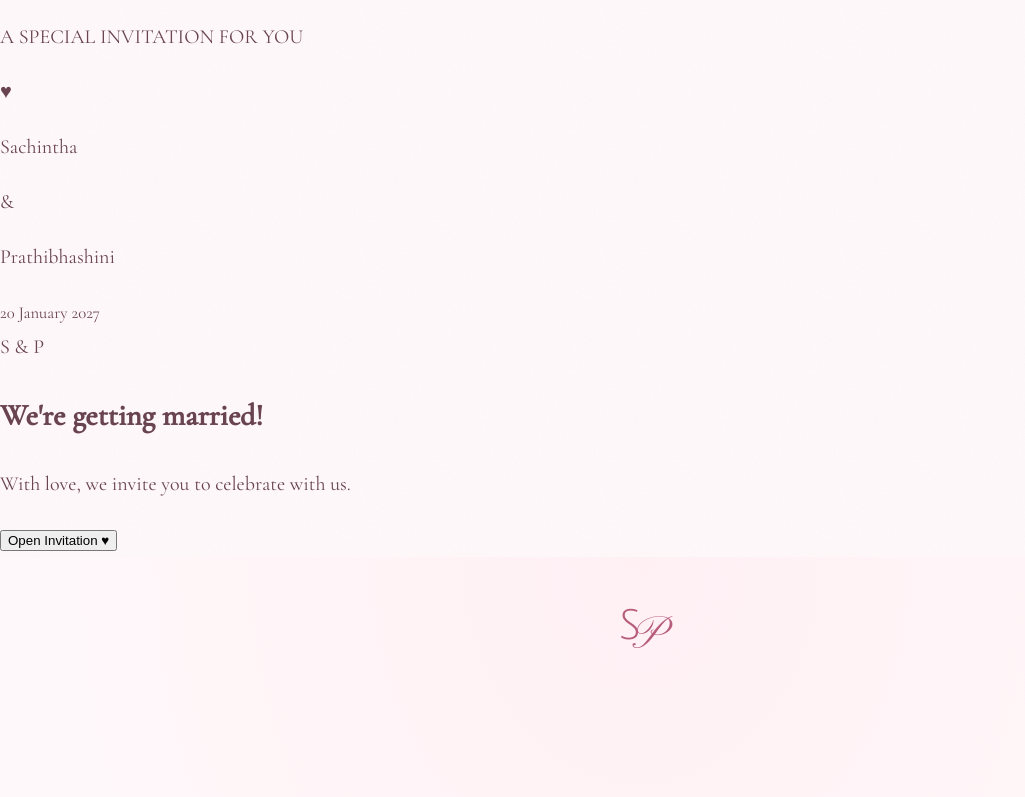
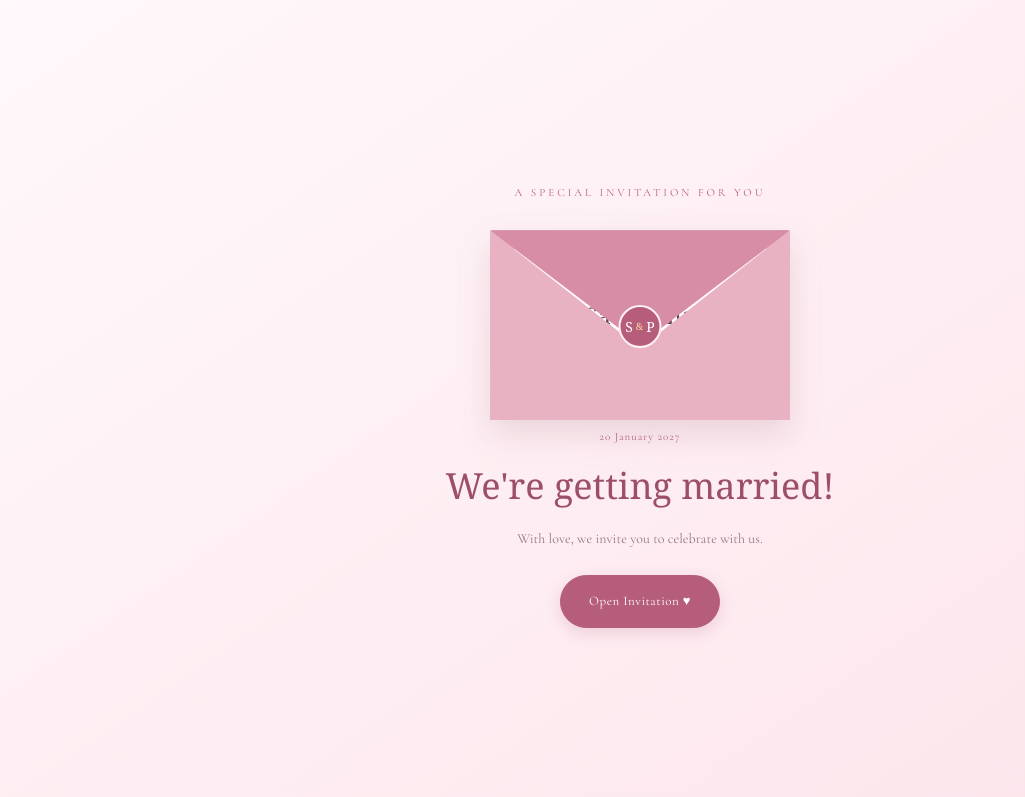
Before and after one commit to Sachintha1998829/sachintha-prathibhashini-wedding, a plain HTML site: page index.html in a window 1280 px wide. Shown: the top 797 px of the page, without its empty margins (0-1025 px from the left). Drawn offline with nearby package versions, Linux system fonts and the light colour scheme.

Commit message:
Update edited.css

```diff
--- a/css/edited.css
+++ b/css/edited.css
@@ -104,3 +104,206 @@ a {
   background-color: var(--rose);
   color: white;
 }
+
+
+
+/* ===== PINK WEDDING ENVELOPE INTRO ===== */
+.envelope-screen {
+  position: fixed;
+  inset: 0;
+  z-index: 9999;
+  display: flex;
+  align-items: center;
+  justify-content: center;
+  padding: 24px;
+  overflow: hidden;
+  background: linear-gradient(145deg, #fff8fa, #fce4eb);
+  text-align: center;
+  transition: opacity 0.9s ease, visibility 0.9s ease;
+}
+
+.envelope-screen.is-open {
+  opacity: 0;
+  visibility: hidden;
+  pointer-events: none;
+}
+
+.envelope-content {
+  width: 100%;
+  max-width: 420px;
+  color: #68434f;
+}
+
+.envelope-small {
+  margin-bottom: 28px;
+  color: #b75d7c;
+  font-size: 11px;
+  letter-spacing: 3px;
+}
+
+.envelope {
+  position: relative;
+  width: min(300px, 80vw);
+  height: 190px;
+  margin: 0 auto 34px;
+  perspective: 900px;
+  filter: drop-shadow(0 14px 16px rgba(120, 55, 78, 0.14));
+}
+
+.envelope-back {
+  position: absolute;
+  inset: 0;
+  border-radius: 5px;
+  background: #e9b2c3;
+}
+
+.envelope-letter {
+  position: absolute;
+  z-index: 2;
+  top: 12px;
+  left: 8%;
+  width: 84%;
+  height: 165px;
+  box-sizing: border-box;
+  padding: 18px 8px;
+  background: #fffdfd;
+  color: #68434f;
+  transition: transform 1s ease 0.35s;
+}
+
+.envelope-letter p {
+  margin: 4px 0;
+  font-family: Georgia, serif;
+  font-size: 23px;
+}
+
+.envelope-letter small {
+  display: block;
+  margin-top: 8px;
+  color: #b75d7c;
+  font-size: 11px;
+  letter-spacing: 1px;
+}
+
+.letter-heart {
+  display: block;
+  margin-bottom: 5px;
+  color: #b75d7c;
+  font-size: 17px;
+}
+
+.letter-amp {
+  color: #c6a15b;
+  font-family: Georgia, serif;
+  font-size: 16px;
+}
+
+.envelope-front {
+  position: absolute;
+  z-index: 3;
+  inset: 0;
+  background: #e9b2c3;
+  clip-path: polygon(0 0, 50% 62%, 100% 0, 100% 100%, 0 100%);
+}
+
+.envelope-flap {
+  position: absolute;
+  z-index: 4;
+  top: 0;
+  left: 0;
+  width: 100%;
+  height: 100%;
+  background: #d88da7;
+  clip-path: polygon(0 0, 100% 0, 50% 60%);
+  transform-origin: top center;
+  transition: transform 0.7s ease;
+}
+
+.envelope-seal {
+  position: absolute;
+  z-index: 5;
+  top: 75px;
+  left: 50%;
+  display: flex;
+  align-items: center;
+  justify-content: center;
+  gap: 3px;
+  width: 43px;
+  height: 43px;
+  border: 2px solid #fff0f4;
+  border-radius: 50%;
+  background: #b75d7c;
+  color: white;
+  font-family: Georgia, serif;
+  font-size: 14px;
+  transform: translateX(-50%);
+  transition: opacity 0.3s ease;
+}
+
+.envelope-seal span {
+  color: #f6dba2;
+  font-size: 10px;
+}
+
+.envelope-title {
+  margin: 0 0 10px;
+  color: #9d4e6a;
+  font-family: Georgia, serif;
+  font-size: clamp(27px, 6vw, 36px);
+  font-weight: normal;
+}
+
+.envelope-subtitle {
+  margin: 0 auto 24px;
+  color: #987783;
+  font-size: 14px;
+  line-height: 1.7;
+}
+
+.envelope-button {
+  padding: 14px 28px;
+  border: 1px solid #b75d7c;
+  border-radius: 30px;
+  background: #b75d7c;
+  color: white;
+  font: inherit;
+  font-size: 13px;
+  letter-spacing: 0.5px;
+  cursor: pointer;
+  box-shadow: 0 5px 15px rgba(183, 93, 124, 0.2);
+  transition: background 0.25s ease, transform 0.25s ease;
+}
+
+.envelope-button:hover {
+  background: #9d4e6a;
+  transform: translateY(-2px);
+}
+
+.envelope-screen.is-opening .envelope-flap {
+  transform: rotateX(180deg);
+}
+
+.envelope-screen.is-opening .envelope-letter {
+  transform: translateY(-100px);
+}
+
+.envelope-screen.is-opening .envelope-seal {
+  opacity: 0;
+}
+
+@media (max-height: 650px) {
+  .envelope {
+    transform: scale(0.82);
+    margin-top: -10px;
+    margin-bottom: 5px;
+  }
+
+  .envelope-small {
+    margin-bottom: 10px;
+  }
+
+  .envelope-subtitle {
+    margin-bottom: 14px;
+  }
+}
+/* ===== END WEDDING ENVELOPE INTRO ===== */
```
